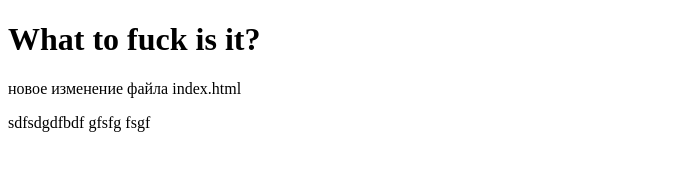
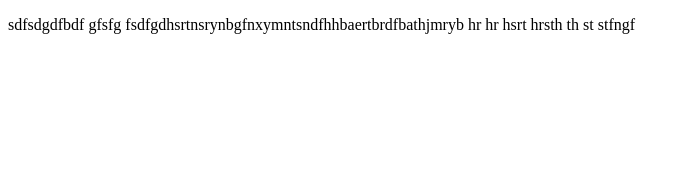
Before and after one commit to suleymanovanton/urok, a plain HTML site: page index.html in a window 1280 px wide. Shown: the whole page, without its empty margins (0-691 px from the left). Drawn offline with Linux system fonts and the light colour scheme.

Commit message:
third commit

```diff
--- a/index.html
+++ b/index.html
@@ -6,8 +6,6 @@
     <link rel="stylesheet" href="css/style.css"
     </hrad>
     <body>
-        <h1>What to fuck is it?</h1>
-        <p>новое изменение файла index.html</p>
-        <p>sdfsdgdfbdf gfsfg fsgf</p>
+        <p>sdfsdgdfbdf gfsfg fsdfgdhsrtnsrynbgfnxymntsndfhhbaertbrdfbathjmryb hr hr hsrt hrsth th st stfngf</p>
     </body>
 </html>
```
